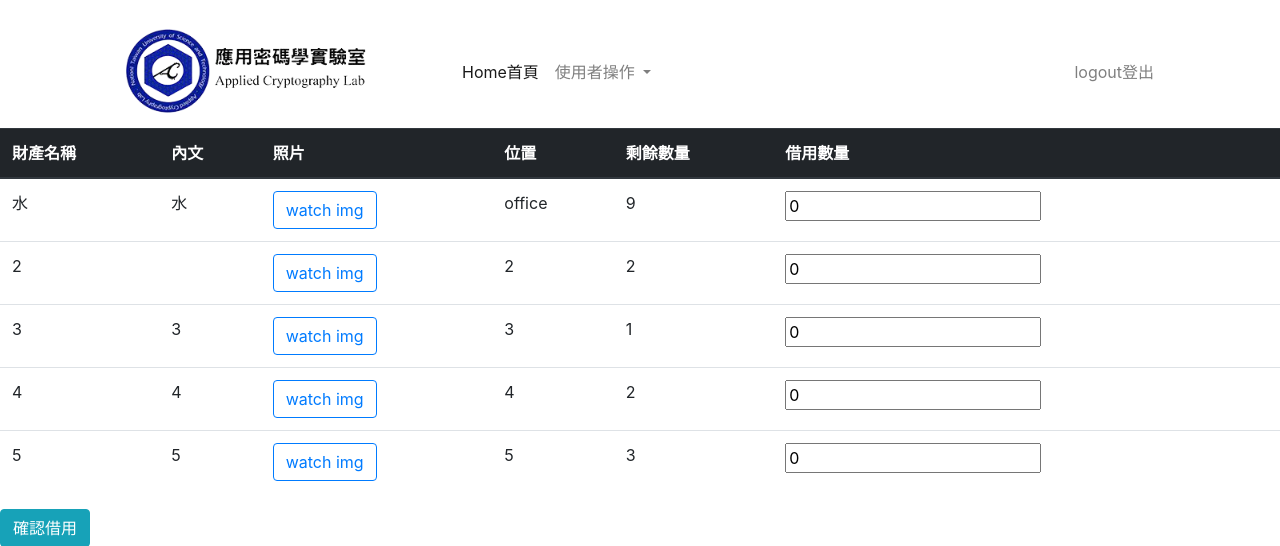
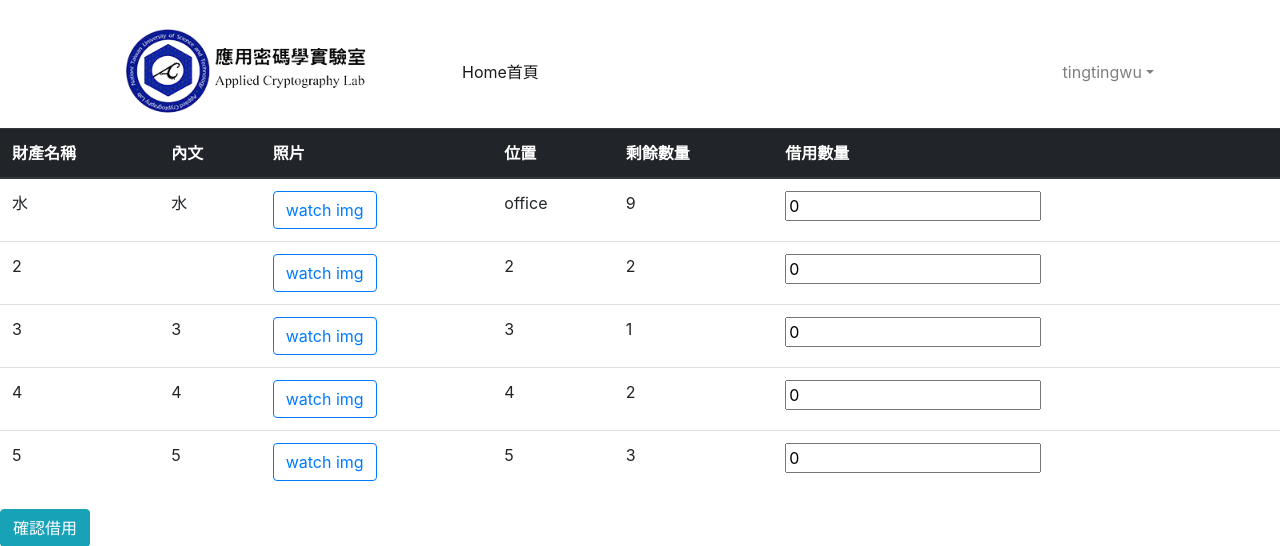
Before and after one commit to wutingting0829/ac_product, a Django app: page /borrow in a window 1280 px wide. Shown: the top 546 px of the page. Run offline with Django 3.2, Linux system fonts and the light colour scheme; a user stored in the database is signed in; data comes from the database, SQL or seed files in the repository; both versions use the stored data as it was after the commit; some libraries are stand-ins or nearby versions.

Commit message:
Fix: Fix the navbar layout problem
fix the navbar cover the content when scroll down the borrow or return page:
- add a new block "head" in base.html
- add a new style to fix the navbar in borrow.html and return.html

Author: Aiden

```diff
--- a/ac_product/settings.py
+++ b/ac_product/settings.py
@@ -11,6 +11,7 @@ https://docs.djangoproject.com/en/3.2/ref/settings/
 """
 
 from pathlib import Path
+import os
 
 # Build paths inside the project like this: BASE_DIR / 'subdir'.
 BASE_DIR = Path(__file__).resolve().parent.parent
@@ -121,7 +122,6 @@ STATIC_URL = '/static/'
 DEFAULT_AUTO_FIELD = 'django.db.models.BigAutoField'
 
 # 指定圖片位置
-import os
 
 MEDIA_URL = '/media/'
 MEDIA_ROOT = os.path.join(BASE_DIR, 'media')
--- a/ac_product/urls.py
+++ b/ac_product/urls.py
@@ -15,12 +15,13 @@ Including another URLconf
 """
 from django.contrib import admin
 from django.urls import path, include
+from django.conf import settings
+from django.conf.urls.static import static
 
 urlpatterns = [
     path('admin/', admin.site.urls),
     path('', include('aclab_productSystem.urls')),
 ]
-from django.conf import settings
-from django.conf.urls.static import static
+
 
 urlpatterns += static(settings.MEDIA_URL, document_root=settings.MEDIA_ROOT)
--- a/static/js/scripts.js
+++ b/static/js/scripts.js
@@ -36,7 +36,7 @@ window.addEventListener('DOMContentLoaded', event => {
             target: '#mainNav',
             offset: 74,
         });
-    };
+    }
 
     // Collapse responsive navbar when toggler is visible
     const navbarToggler = document.body.querySelector('.navbar-toggler');
--- a/templates/base.html
+++ b/templates/base.html
@@ -34,6 +34,8 @@
     <link href="https://fonts.googleapis.com/css?family=Montserrat:400,700" rel="stylesheet" type="text/css"/>
     <link href="https://fonts.googleapis.com/css?family=Roboto+Slab:400,100,300,700" rel="stylesheet" type="text/css"/>
     <!-- Core theme CSS (includes Bootstrap)-->
+    {% block head %}
+    {% endblock %}
 </head>
 
 <body>
--- a/templates/base/nav.html
+++ b/templates/base/nav.html
@@ -1,6 +1,6 @@
 <nav class="navbar navbar-expand-lg navbar-light fixed-top py-3" id="mainNav">
     <div class="container px-4 px-lg-5">
-        <a class="navbar-brand" href="#">
+        <a class="navbar-brand" href="/">
             {% load static %}
             <img src="{% static 'aclab.png' %}" style="width: 80%;height: 100%" alt="My image" href="/">
         </a>
@@ -12,21 +12,16 @@
                 <li class="nav-item active">
                     <a class="nav-link" href="/">Home首頁 <span class="sr-only">(current)</span></a> {# href="/"  回主頁 #}
                 </li>
-                <li class="nav-item dropdown">
-                    <a class="nav-link dropdown-toggle" href="#" id="navbarDropdown" role="button"
-                       data-toggle="dropdown" aria-haspopup="true" aria-expanded="false">
-                        使用者操作
-                    </a>
-                    <div class="dropdown-menu" aria-labelledby="navbarDropdown">
-                        <a class="dropdown-item" href="/borrow">borrow借用</a>
-                        <a class="dropdown-item" href="/return">return歸還</a>
-                    </div>
-                </li>
             </ul>
             <ul class="navbar-nav ml-auto">
                 {% if request.user.is_authenticated %}
-                    <li class="nav-item">
-                        <a class="nav-link" href="/logout">logout登出</a>
+                    <li class="nav-item dropdown">
+                        <a class="nav-link dropdown-toggle" href="#" role="button" data-toggle="dropdown" aria-haspopup="true" aria-expanded="false">{{request.user}}</a>
+                        <div class="dropdown-menu" aria-labelledby="navbarDropdown">
+                            <a class="dropdown-item" href="/borrow">借用</a>
+                            <a class="dropdown-item" href="/return">歸還</a>
+                            <a class="dropdown-item" href="/logout">登出</a>
+                        </div>
                     </li>
                 {% else %}
                     <li class="nav-item">
--- a/templates/borrow.html
+++ b/templates/borrow.html
@@ -1,4 +1,11 @@
 {% extends 'base.html' %}
+{% block head %}
+    <style>
+        #mainNav {
+            position: absolute;
+        }
+    </style>
+{% endblock %}
 {% block body %}
     <form method="post" id="createform" style="margin-top: 10%">
         {% csrf_token %}
```
Also changed, not shown: aclab_productSystem/urls.py (+6 -8 lines), templates/return.html (+7 -1 lines), db.sqlite3.
